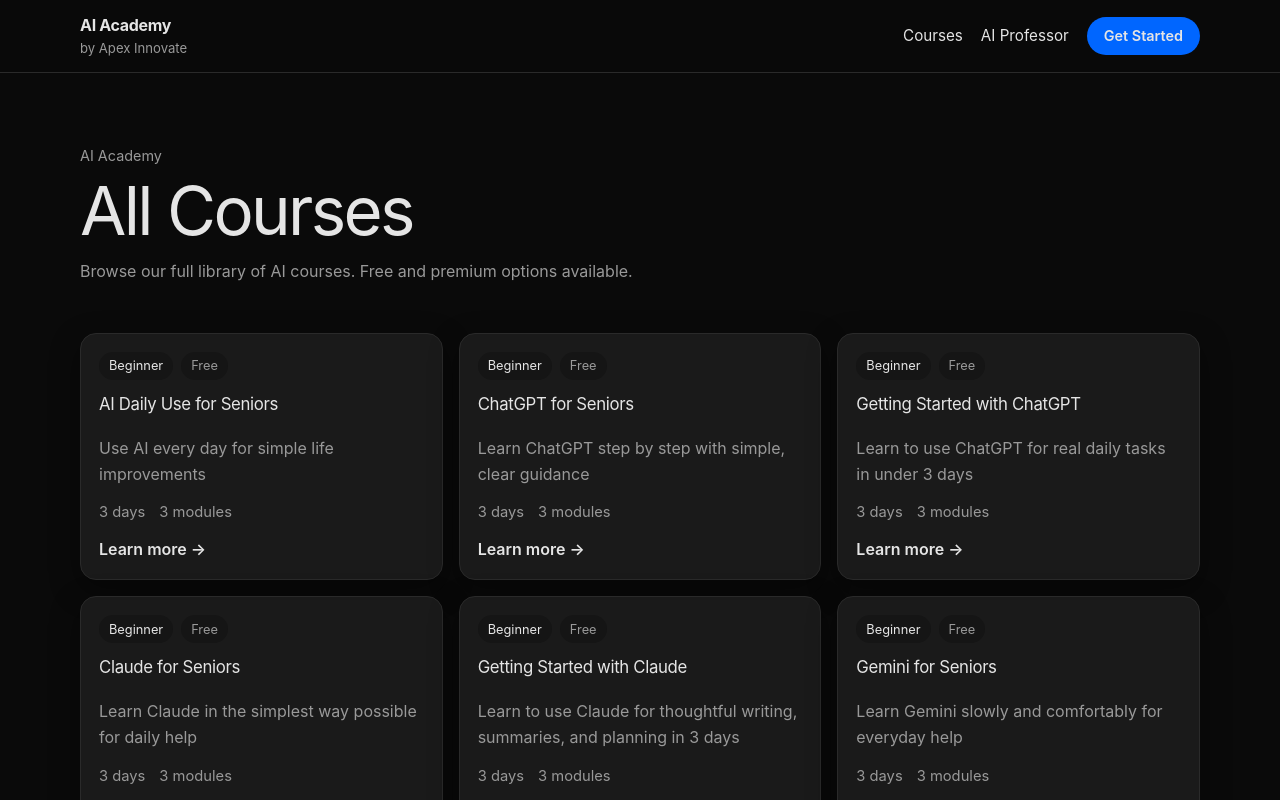
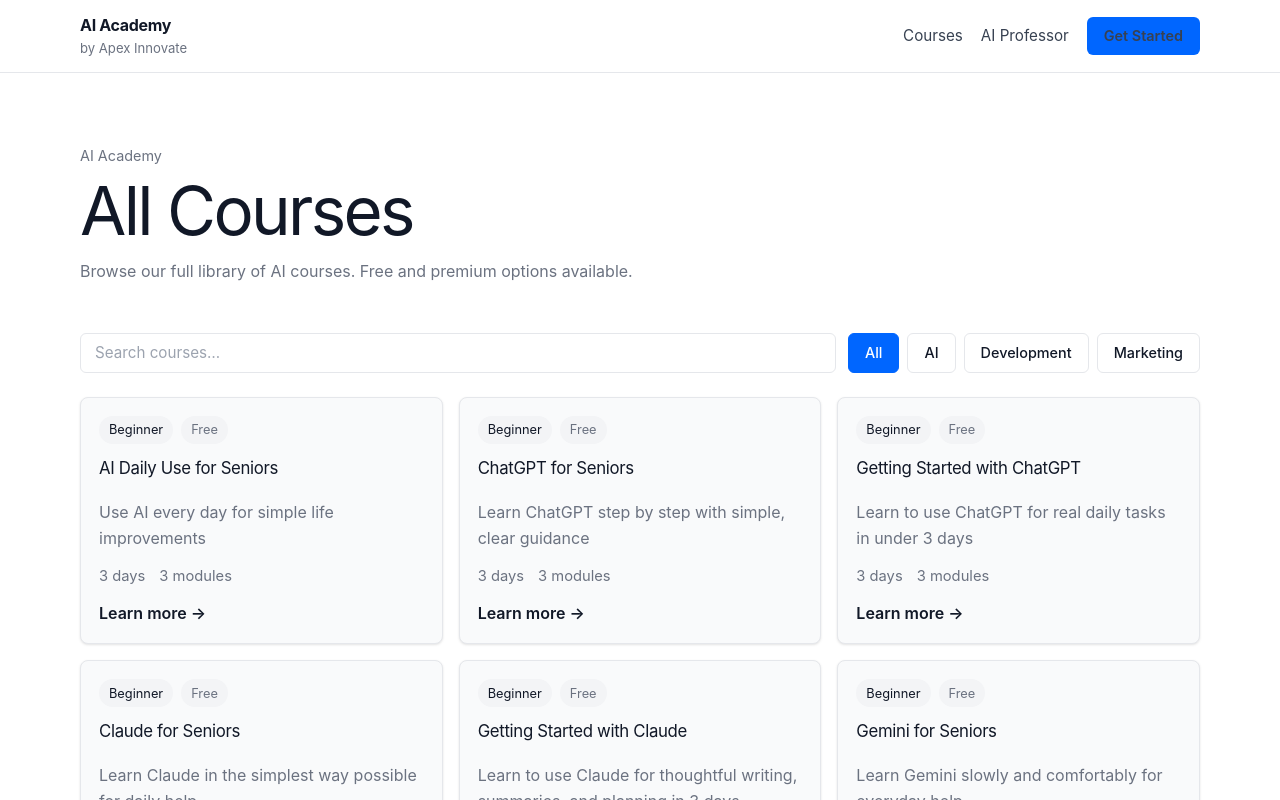
Before and after one commit to Joenasriani/aicourses, a Next.js app: page /courses in a window 1280 px wide. Shown: the top 800 px of the page. Built offline with nearby package versions, Linux system fonts and the light colour scheme.

Commit message:
Robomarket.ae Global Design Sync: white theme, filter/search, cleanup
Agent-Logs-Url: https://github.com/Joenasriani/aicourses/sessions/bf849508-2e54-4967-8573-ef08970e0edd

Co-authored-by: Joenasriani <3828735+Joenasriani@users.noreply.github.com>

```diff
--- /dev/null
+++ b/app/courses/CourseList.js
@@ -0,0 +1,70 @@
+"use client"
+
+import { useState } from 'react'
+
+const FILTERS = ['All', 'AI', 'Development', 'Marketing']
+
+function matchesFilter(course, filter) {
+  if (filter === 'All') return true
+  const text = `${course.title} ${course.subtitle} ${course.slug}`.toLowerCase()
+  return text.includes(filter.toLowerCase())
+}
+
+export default function CourseList({ courses }) {
+  const [activeFilter, setActiveFilter] = useState('All')
+  const [search, setSearch] = useState('')
+
+  const filtered = courses.filter((course) => {
+    const matchesSearch =
+      search.trim() === '' ||
+      `${course.title} ${course.subtitle}`.toLowerCase().includes(search.toLowerCase())
+    return matchesFilter(course, activeFilter) && matchesSearch
+  })
+
+  return (
+    <>
+      <div className="filter-search-bar">
+        <input
+          type="search"
+          className="search-input"
+          placeholder="Search courses…"
+          value={search}
+          onChange={(e) => setSearch(e.target.value)}
+        />
+        <div className="filter-buttons">
+          {FILTERS.map((f) => (
+            <button
+              key={f}
+              className={`filter-btn${activeFilter === f ? ' active' : ''}`}
+              onClick={() => setActiveFilter(f)}
+            >
+              {f}
+            </button>
+          ))}
+        </div>
+      </div>
+
+      <div className="course-grid">
+        {filtered.length === 0 ? (
+          <p style={{ color: 'var(--muted)', gridColumn: '1 / -1' }}>No courses match your search.</p>
+        ) : (
+          filtered.map((course) => (
+            <a key={course.slug} href={`/courses/${course.slug}`} className="course-card">
+              <div className="course-card-top">
+                <span className="pill">{course.level}</span>
+                {course.price_aed === 0 && <span className="pill pill-muted">Free</span>}
+              </div>
+              <h3>{course.title}</h3>
+              <p className="hero-text">{course.subtitle}</p>
+              <div className="course-meta">
+                <span>{course.duration_days} days</span>
+                <span>{course.modules?.length} modules</span>
+              </div>
+              <span className="course-cta">Learn more →</span>
+            </a>
+          ))
+        )}
+      </div>
+    </>
+  )
+}
--- a/app/courses/page.js
+++ b/app/courses/page.js
@@ -1,5 +1,6 @@
 import fs from 'fs'
 import path from 'path'
+import CourseList from './CourseList'
 
 function getCourses() {
   const base = path.join(process.cwd(), 'content/courses')
@@ -32,23 +33,7 @@ export default function CoursesPage() {
 
       <section className="section-tight">
         <div className="container">
-          <div className="course-grid">
-            {courses.map((course) => (
-              <a key={course.slug} href={`/courses/${course.slug}`} className="course-card">
-                <div className="course-card-top">
-                  <span className="pill">{course.level}</span>
-                  {course.price_aed === 0 && <span className="pill pill-muted">Free</span>}
-                </div>
-                <h3>{course.title}</h3>
-                <p className="hero-text">{course.subtitle}</p>
-                <div className="course-meta">
-                  <span>{course.duration_days} days</span>
-                  <span>{course.modules?.length} modules</span>
-                </div>
-                <span className="course-cta">Learn more →</span>
-              </a>
-            ))}
-          </div>
+          <CourseList courses={courses} />
         </div>
       </section>
     </main>
--- a/app/globals.css
+++ b/app/globals.css
@@ -3,15 +3,15 @@
 @tailwind utilities;
 
 :root {
-  --bg: #0a0a0a;
-  --text: #e5e5e5;
-  --muted: #999999;
-  --border: #2a2a2a;
+  --bg: #ffffff;
+  --text: #111827;
+  --muted: #6b7280;
+  --border: #e5e7eb;
   --accent: #0066ff;
-  --surface: #1a1a1a;
-  --surface-2: #151515;
-  --shadow: 0 10px 30px rgba(0, 0, 0, 0.4);
-  --radius: 16px;
+  --surface: #f9fafb;
+  --surface-2: #f3f4f6;
+  --shadow: 0 1px 3px rgba(0, 0, 0, 0.08), 0 1px 2px rgba(0, 0, 0, 0.04);
+  --radius: 8px;
   --max: 1160px;
 }
 
@@ -47,9 +47,8 @@ button {
   position: sticky;
   top: 0;
   z-index: 20;
-  background: rgba(10, 10, 10, 0.92);
-  backdrop-filter: blur(10px);
-  border-bottom: 1px solid var(--border);
+  background: #ffffff;
+  border-bottom: 1px solid #e5e7eb;
 }
 
 .header-inner {
@@ -70,6 +69,7 @@ button {
   font-size: 1rem;
   font-weight: 700;
   letter-spacing: -0.02em;
+  color: #111827;
 }
 
 .brand-subtitle {
@@ -86,7 +86,11 @@ button {
 
 .site-nav a {
   font-size: 0.95rem;
-  color: var(--text);
+  color: #374151;
+}
+
+.site-nav a:hover {
+  color: #0066ff;
 }
 
 .hero {
@@ -109,6 +113,7 @@ h1 {
   line-height: 1.02;
   letter-spacing: -0.04em;
   margin: 0 0 14px;
+  color: #111827;
 }
 
 h2 {
@@ -116,6 +121,7 @@ h2 {
   line-height: 1.08;
   letter-spacing: -0.03em;
   margin: 0;
+  color: #111827;
 }
 
 h3 {
@@ -123,6 +129,7 @@ h3 {
   line-height: 1.2;
   letter-spacing: -0.02em;
   margin: 0 0 8px;
+  color: #111827;
 }
 
 p {
@@ -155,7 +162,7 @@ p {
   align-items: center;
   justify-content: center;
   padding: 0 18px;
-  border-radius: 999px;
+  border-radius: 6px;
   border: 1px solid transparent;
   font-weight: 600;
   transition: 0.18s ease;
@@ -386,3 +393,60 @@ p {
     width: 100%;
   }
 }
+
+/* Filter & Search bar */
+.filter-search-bar {
+  display: flex;
+  flex-wrap: wrap;
+  align-items: center;
+  gap: 12px;
+  margin-bottom: 24px;
+}
+
+.search-input {
+  flex: 1;
+  min-width: 200px;
+  height: 40px;
+  padding: 0 14px;
+  border: 1px solid var(--border);
+  border-radius: 6px;
+  background: #ffffff;
+  color: var(--text);
+  font-size: 0.95rem;
+  outline: none;
+}
+
+.search-input:focus {
+  border-color: var(--accent);
+  box-shadow: 0 0 0 3px rgba(0, 102, 255, 0.1);
+}
+
+.filter-buttons {
+  display: flex;
+  gap: 8px;
+  flex-wrap: wrap;
+}
+
+.filter-btn {
+  height: 40px;
+  padding: 0 16px;
+  border-radius: 6px;
+  border: 1px solid var(--border);
+  background: #ffffff;
+  color: var(--text);
+  font-size: 0.9rem;
+  font-weight: 500;
+  cursor: pointer;
+  transition: 0.15s ease;
+}
+
+.filter-btn:hover {
+  border-color: var(--accent);
+  color: var(--accent);
+}
+
+.filter-btn.active {
+  background: var(--accent);
+  border-color: var(--accent);
+  color: #ffffff;
+}
```
